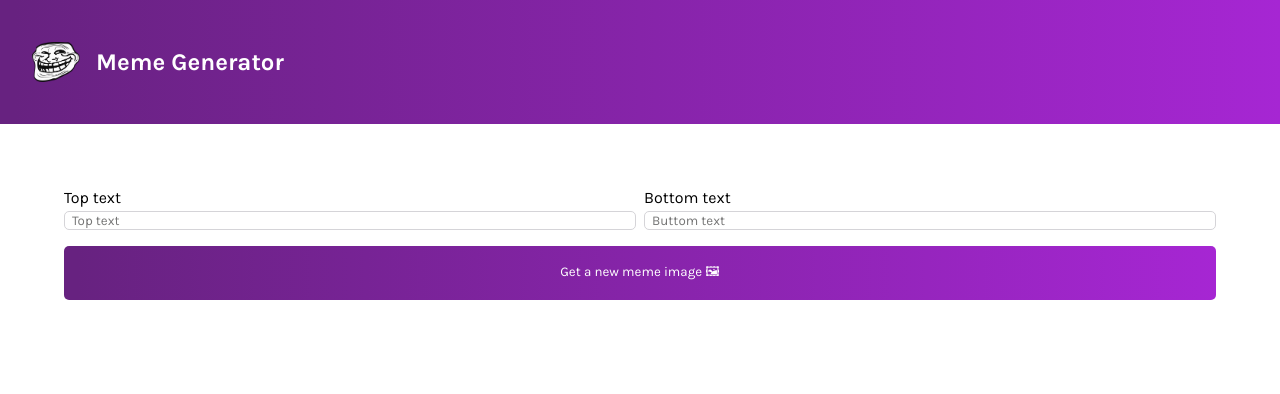
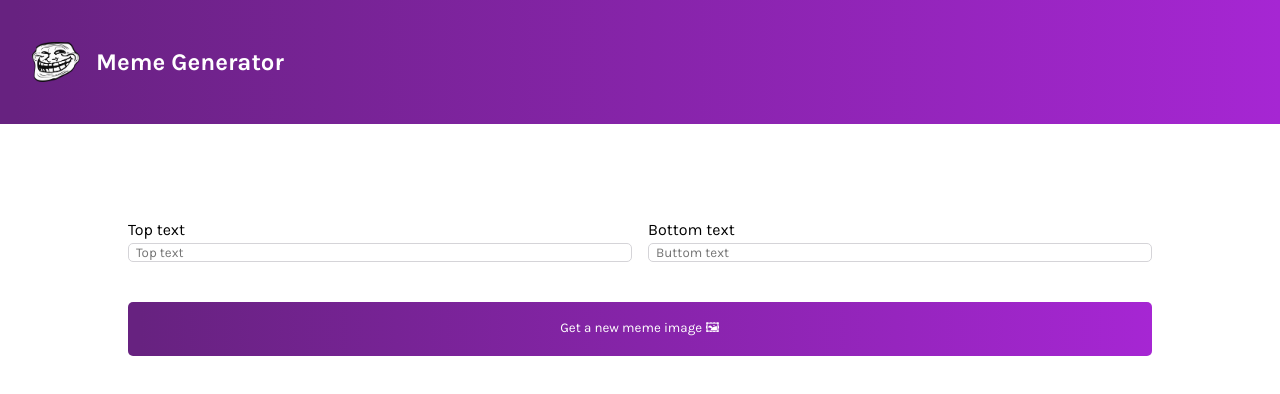
Before and after one commit to Davsan88/meme-generator, a React (Vite) app: page / in a window 1280 px wide. Shown: the top 394 px of the page. Built offline with nearby package versions, Linux system fonts and the light colour scheme.

Commit message:
Update App.css

```diff
--- a/src/App.css
+++ b/src/App.css
@@ -38,8 +38,9 @@ main {
 .form {
   display: grid;
   grid-template-columns: 1fr;  /* One column */
-  gap: 0.5rem;  /* Space between grid items */
+  gap: 1rem;  /* Space between grid items */
   font-family: "Karla", sans-serif;
+  padding: var(--spacing) calc(2 * var(--spacing));
 }
 
 .form__label {
@@ -84,6 +85,10 @@ main {
   .form {
     grid-template-columns: 1fr 1fr;  /* Two columns */
   }
+
+  .form__label {
+    margin-bottom: 1rem; /* Increase spacing between labels */
+  }
 }
 
 
@@ -100,4 +105,8 @@ main {
   header h1 {
     letter-spacing: normal; /* Reset letter-spacing for larger text */
   }
+
+  .form__label {
+    margin-bottom: 1.5rem; /* Further increase spacing on large screens */
+  }
 }
```
